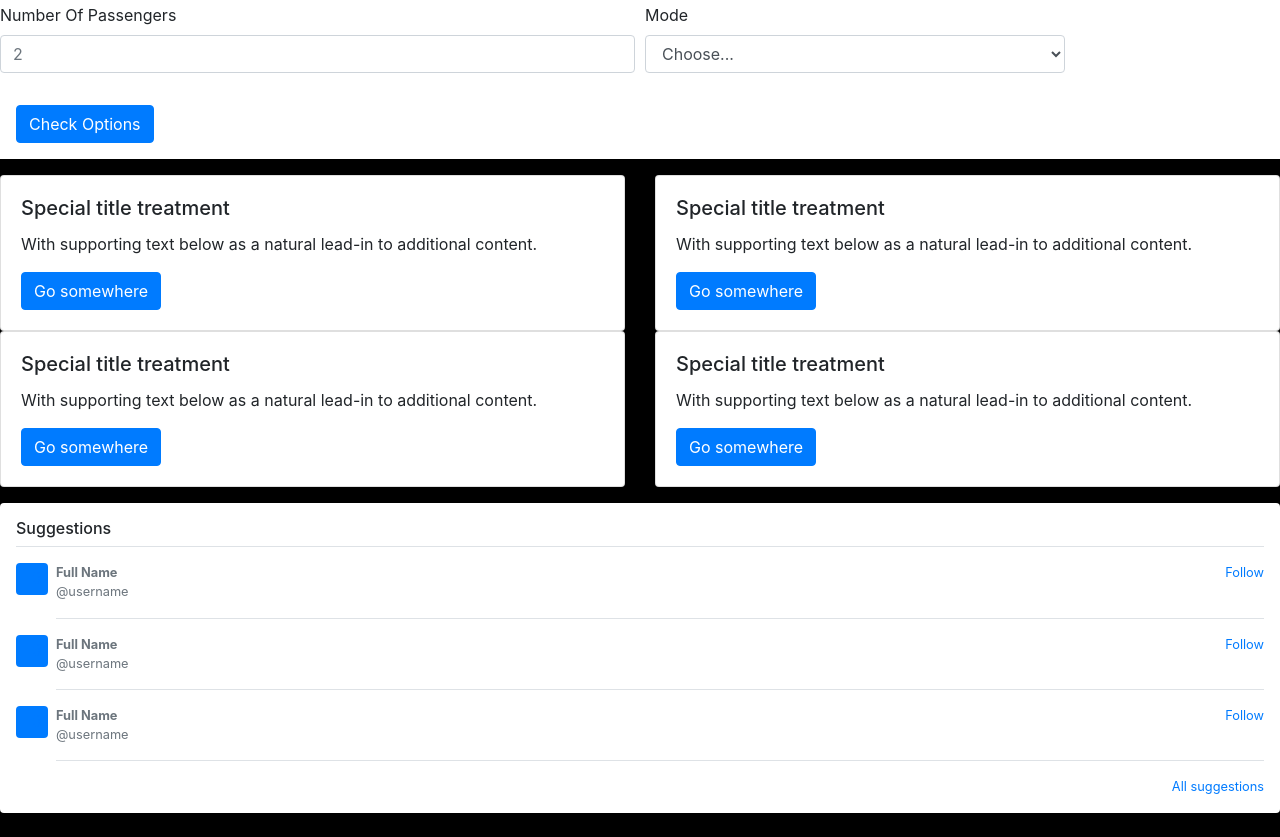
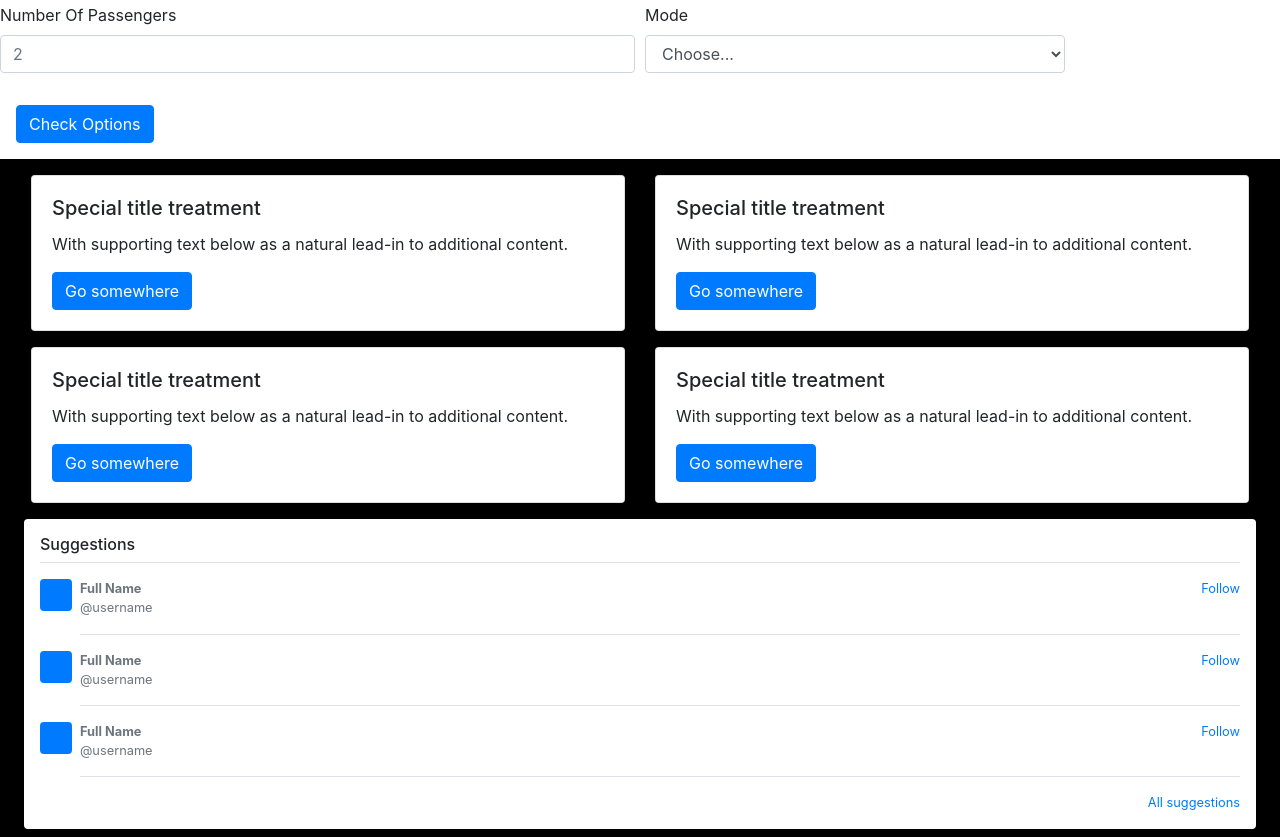
Before and after one commit to Ramachandramesh/first, a plain HTML site: page index.html in a window 1280 px wide. Shown: the part 684-1521 px from the top of the page. Drawn offline with nearby package versions, Linux system fonts and the light colour scheme.

Commit message:
first1 commit

```diff
--- a/index.html
+++ b/index.html
@@ -116,7 +116,7 @@
     <!--Form Layout End -->
     <!--Card Start-->
     <!--card 1-->
-    <div class="row mt-3">
+    <div class="row m-3">
         <div class="col-sm-6">
           <div class="card">
             <div class="card-body">
@@ -138,7 +138,7 @@
       </div>
     <!--card 1-->
     <!--card 2-->
-    <div class="row">
+    <div class="row m-3">
         <div class="col-sm-6">
           <div class="card">
             <div class="card-body">
@@ -161,7 +161,7 @@
     <!--card 2-->
     <!--Card End-->
     <!--External Start-->
-    <div class="my-3 p-3 bg-white rounded shadow-sm">
+    <div class="my-2 mx-4 p-3 bg-white rounded shadow-sm">
         <h6 class="border-bottom border-gray pb-2 mb-0">Suggestions</h6>
         <div class="media text-muted pt-3">
           <svg class="bd-placeholder-img mr-2 rounded" width="32" height="32" xmlns="http://www.w3.org/2000/svg" preserveAspectRatio="xMidYMid slice" focusable="false" role="img" aria-label="Placeholder: 32x32"><title>Placeholder</title><rect width="100%" height="100%" fill="#007bff"></rect><text x="50%" y="50%" fill="#007bff" dy=".3em">32x32</text></svg>
```
